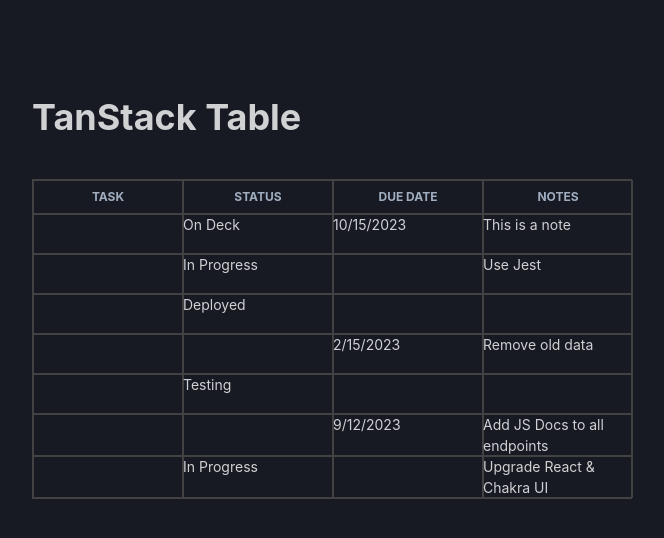
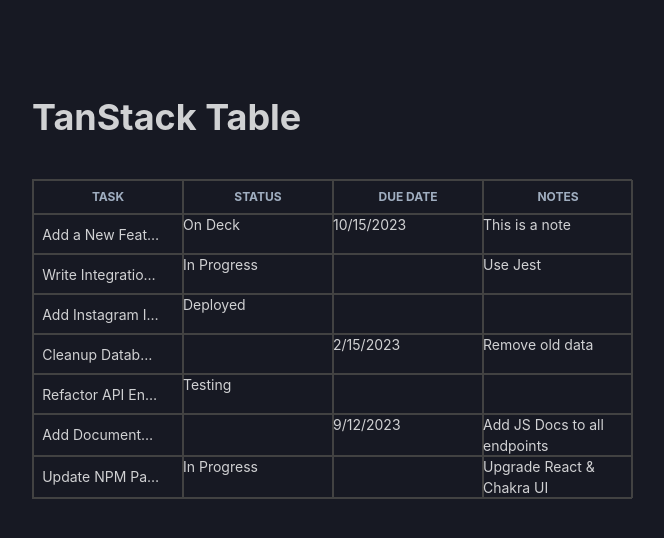
Before and after one commit to jovan-vukic/schneider-project, a React (Vite) app in the folder client/: page / in a window 1280 px wide. Shown: the top 538 px of the page, without its empty margins (132-796 px from the left). Built offline with nearby package versions, Linux system fonts and the light colour scheme.

Commit message:
Display initial value of editable cells

```diff
--- a/client/src/components/EditableCell.jsx
+++ b/client/src/components/EditableCell.jsx
@@ -1,8 +1,8 @@
 import { Input } from "@chakra-ui/react";
 import { useState } from "react";
 
-const EditableCell = () => {
-  const [value, setValue] = useState("");
+const EditableCell = ({ value }) => {
+  const [newValue, setValue] = useState(value);
 
   return (
     <Input
@@ -14,7 +14,7 @@
       overflow="hidden"
       whiteSpace="nowrap"
       textOverflow="ellipsis"
-      value={value}
+      value={newValue}
       onChange={(e) => setValue(e.target.value)}
     />
   );
--- a/client/src/components/TaskTable.jsx
+++ b/client/src/components/TaskTable.jsx
@@ -18,7 +18,10 @@
   {
     accessorKey: "task",
     header: "Task",
-    cell: <EditableCell />,
+    /* Pass getValue() method from the cell's info, like in
+      "cell: (info) => <p>{info.getValue()?.name}</p>,"
+    */
+    cell: (info) => <EditableCell value={info.getValue()} />,
   },
   {
     accessorKey: "status",
```
